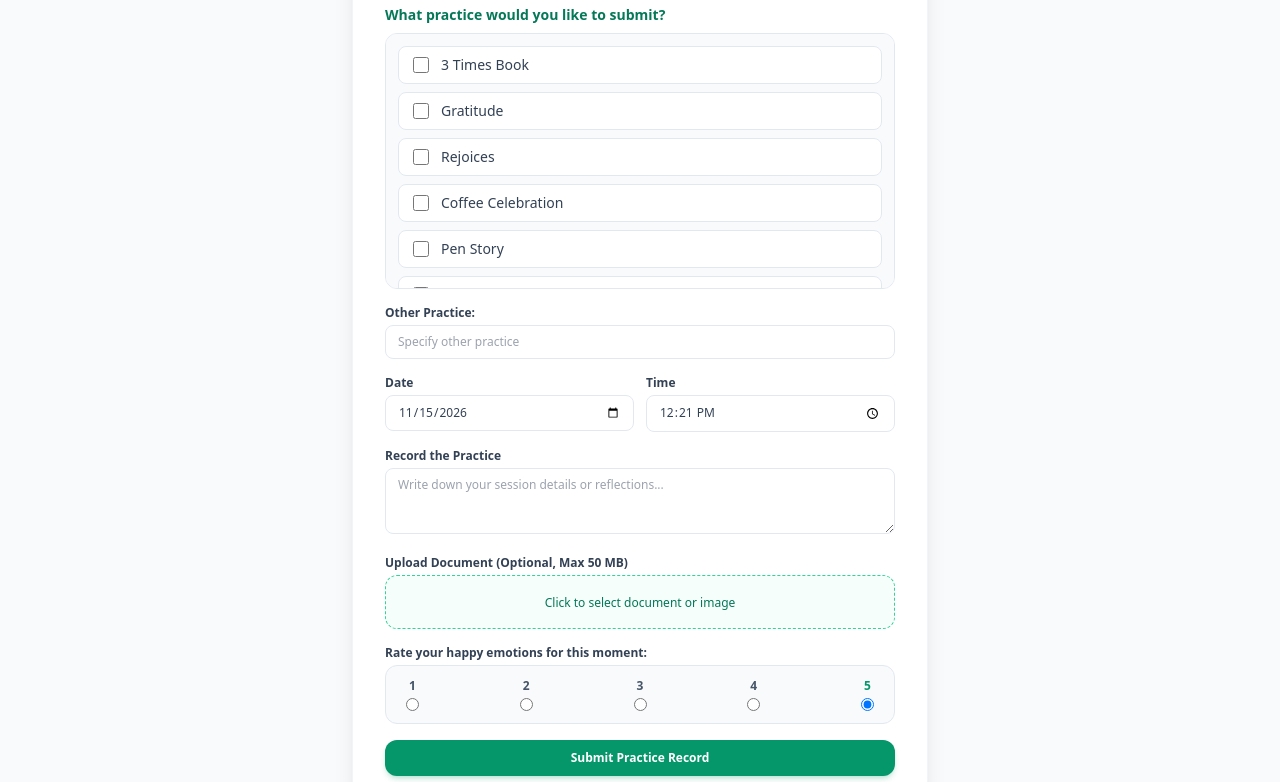
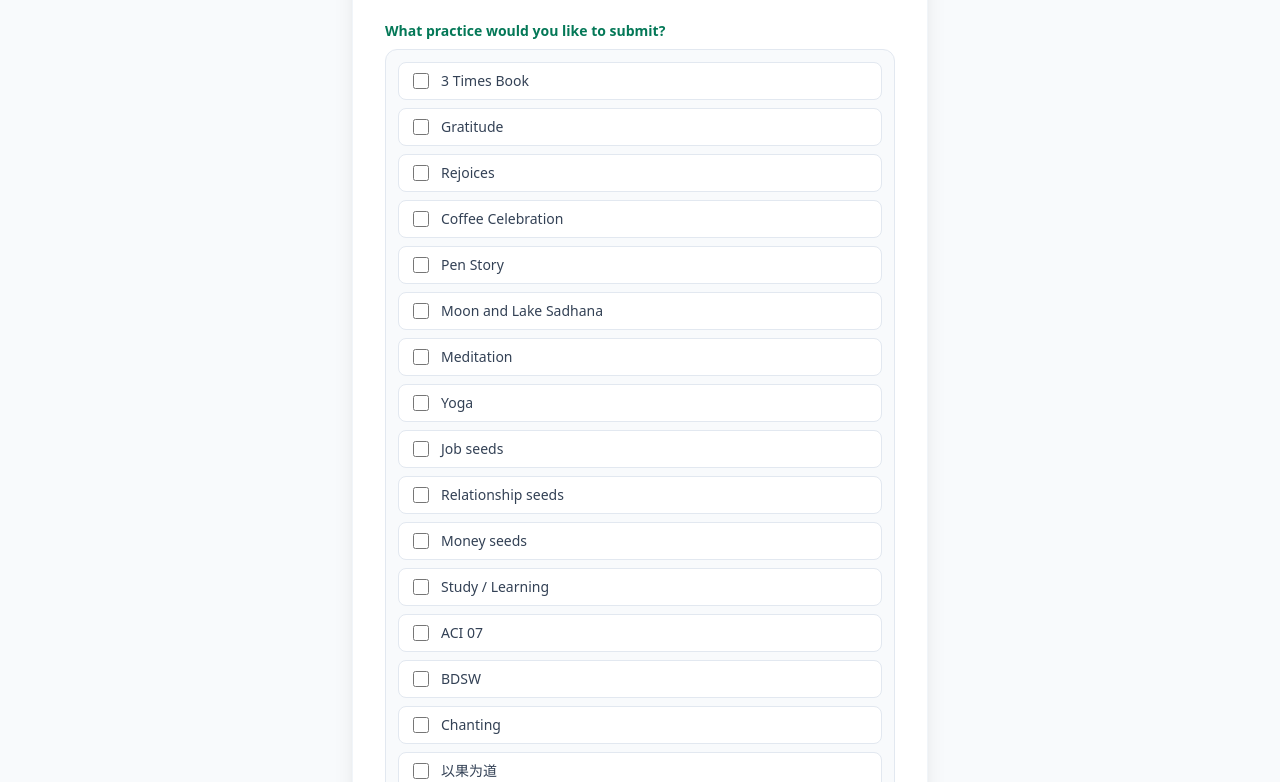
Before and after one commit to lesterlee248/Seeds-Practice, a plain HTML site: page form.html in a window 1280 px wide. Shown: the part 165-947 px from the top of the page. Drawn offline with nearby package versions, Linux system fonts and the light colour scheme.

Commit message:
Update form.html

```diff
--- a/form.html
+++ b/form.html
@@ -23,7 +23,7 @@
         </div>
     </header>
 
-    <main class="flex-grow flex items-center justify-center p-4">
+    <main class="flex-grow flex items-center justify-center p-4 py-8">
         <div class="w-full max-w-xl bg-white rounded-2xl shadow-xl border border-slate-100 p-6 sm:p-8">
             <div class="text-center mb-6">
                 <h2 class="text-xl font-bold text-slate-900">Seeds Planting Portal</h2>
@@ -33,7 +33,7 @@
             <form id="practiceForm" autocomplete="off" class="space-y-4">
                 <div>
                     <label class="block text-sm font-bold text-emerald-700 mb-2">What practice would you like to submit?</label>
-                    <div class="flex flex-col gap-2 bg-slate-50 p-3 rounded-xl border border-slate-200 max-h-64 overflow-y-auto">
+                    <div class="flex flex-col gap-2 bg-slate-50 p-3 rounded-xl border border-slate-200">
                         <label class="flex items-center gap-3 text-sm font-medium text-slate-700 cursor-pointer bg-white px-3.5 py-2 rounded-lg border border-slate-200 hover:border-emerald-400 transition">
                             <input type="checkbox" name="practice" value="3 Times Book" class="w-4 h-4 text-emerald-600 rounded"> 3 Times Book
                         </label>
```
